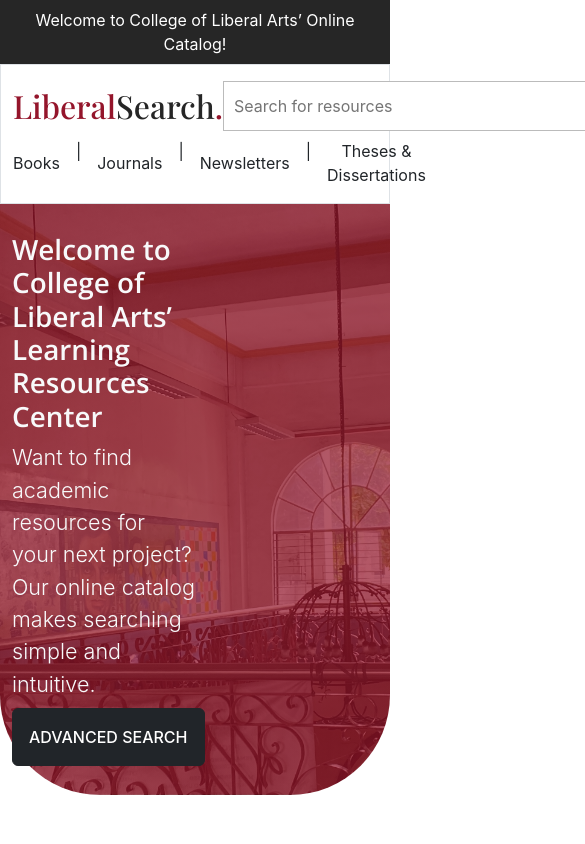
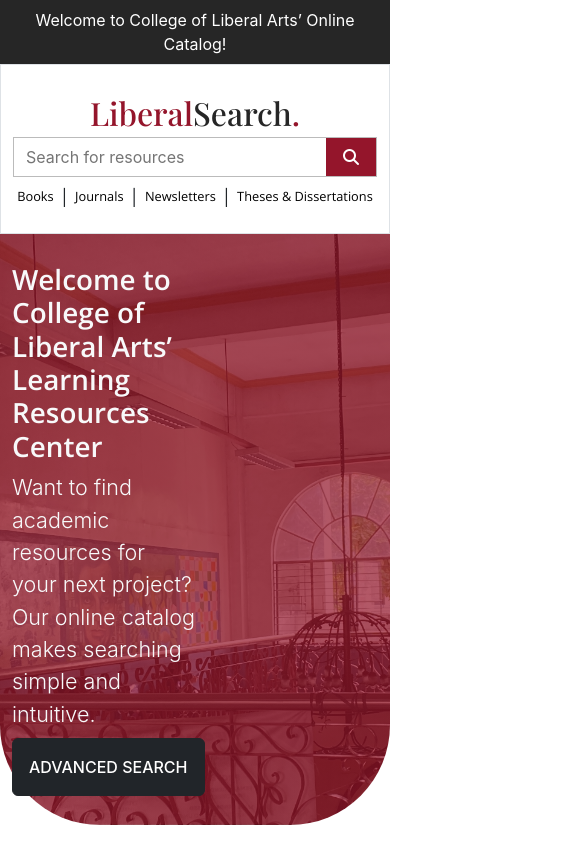
Before and after one commit to lancewrt/tuplrc-cla, a React (Create React App) app: page / in a window 390 px wide. Shown: the top 844 px of the page, 585 px wide, since content can reach past the window. Built offline with nearby package versions, Linux system fonts and the light colour scheme; no server answers; a web font is replaced by a local one.

Commit message:
update opad

```diff
--- a/src/components/AddedFilter/AddedFilter.jsx
+++ b/src/components/AddedFilter/AddedFilter.jsx
@@ -31,17 +31,17 @@ const AddedFilter = ({index, addedFilter, filters, filterCondition, handleAddFil
   return (
     <div className='mt-2 add-filter-box'>
         <div className='d-flex gap-2'>
-            <select name="logic" id="" className='form-select w-25' onChange={handleChange} value={addedFilter.logic}>
+            <select name="logic" id="" className='form-select w-25 text-capitalize' onChange={handleChange} value={addedFilter.logic}>
                 {logical.map(item=>(
                     <option value={item}>{item}</option>
                 ))}
             </select>
-            <select name="filter" id="" className='form-select w-50' onChange={handleChange} value={addedFilter.filter}>
+            <select name="filter" id="" className='form-select w-50 text-capitalize' onChange={handleChange} value={addedFilter.filter}>
                 {filters.map(item=>(
                     <option value={item}>{item}</option>
                 ))}
             </select>
-            <select name="condition" id="" className='form-select w-50' onChange={handleChange} value={addedFilter.condition}>
+            <select name="condition" id="" className='form-select w-50 text-capitalize' onChange={handleChange} value={addedFilter.condition}>
                 {filterCondition.map(item=>(
                     <option value={item}>{item}</option>
                 ))}
--- a/src/components/Navbar/Navbar.css
+++ b/src/components/Navbar/Navbar.css
@@ -24,16 +24,7 @@
     outline: none !important;
 }
 
-.navbar-box .search .dropdown{
-   background-color: var(--light-gray);
-   border-radius: 0;
-   width: 20px;
-}
 
-.navbar-box .search input{
-    padding: 0 10px;
-    width: 400px;
-}
 
 .navbar-box .search button{
     background-color: var(--tup-color);
@@ -43,5 +34,16 @@
 
 .navbar-box .menu button{
     background-color:transparent;
-    color: var(--open-sans);
+    font-family: var(--open-sans);
 }
+
+@media screen and (max-width:760px) {
+    .navbar-box .menu button{
+       font-size: 0.8rem;
+    }
+
+    .navbar-box .search{
+        height: 40px;
+    }
+
+}
--- a/src/components/Navbar/Navbar.jsx
+++ b/src/components/Navbar/Navbar.jsx
@@ -3,7 +3,7 @@ import './Navbar.css'
 import { Link, useLocation, useNavigate } from 'react-router-dom'
 import axios from 'axios';
 import { useDispatch, useSelector } from 'react-redux';
-import { fetchResources, setSearchQuery } from '../../features/resourceSlice';
+import { fetchResources, setSearchPerformed, setSearchQuery } from '../../features/resourceSlice';
 import { setTypeArray } from '../../features/typeSlice';
 
 const Navbar = ({query}) => {
@@ -19,8 +19,6 @@ const Navbar = ({query}) => {
   const {topic} = useSelector(state=>state.topic)
   const {resource,searchQuery,searchPerformed} = useSelector(state=>state.resource);
 
-  console.log(type)
-
   const handleKeyDown = (e) => {
     if (e.key === "Enter" && searchKeyword.length!='') {
         getSearch();
@@ -29,9 +27,9 @@ const Navbar = ({query}) => {
 
   const getSearch = async()=>{
     if(searchKeyword!=''){
+      dispatch(setSearchPerformed(true))
       dispatch(setSearchQuery(searchKeyword));
       dispatch(fetchResources({ searchQuery: searchKeyword, type, dept, topic })); // Pass as an object
-      dispatch(setSearchKeyword(true))
       navigate('/search')
     }
   }
@@ -40,60 +38,76 @@ const Navbar = ({query}) => {
     setSearchKeyword(searchQuery)
   },[searchQuery])
 
+  useEffect(()=>{
+    if(searchPerformed&&searchKeyword==''){
+      // dispatch(setSearchQuery(searchKeyword));
+      dispatch(fetchResources({ searchQuery: searchKeyword, type, dept, topic })); // Pass as an object
+      dispatch(setSearchPerformed(false))
+    }
+
+  },[searchKeyword])
+
   console.log(searchKeyword)
   console.log(resource)
 
   return (
-    <nav className='navbar-box container py-3'>
+    <nav className='navbar-box container py-4 py-lg-3'>
       {/* logo and search bar */}
-      <div className='d-flex align-items-center justify-content-between'>
-        <Link className='text-decoration-none' to='/'>
-          <p className='m-0 logo'>Liberal<span>Search</span>.</p>
+      <div className='row'>
+        <Link className='text-decoration-none col-12 col-lg-8' to='/'>
+          <p className='m-0 logo text-center text-lg-start'>Liberal<span>Search</span>.</p>
         </Link>
         {/* search */}
-        {!searchType&&<div className='d-flex search'>
-            {/* input */}
-            <input type="text" placeholder='Search for resources' onChange={(e)=>setSearchKeyword(e.target.value)} onKeyDown={handleKeyDown} value={searchKeyword}/>
-            {/* search button */}
-            <button className="" onClick={getSearch}>
-                <i class="fa-solid fa-magnifying-glass"></i>
-            </button>
-        </div>}
+        <div className='col-12 col-lg-4'>
+          {!searchType&&<div className='row search m-auto '>
+              {/* input */}
+              <input type="text" placeholder='Search for resources' onChange={(e)=>setSearchKeyword(e.target.value)} onKeyDown={handleKeyDown} value={searchKeyword} className='col'/>
+              {/* search button */}
+              <button className="col-3" onClick={getSearch}>
+                  <i class="fa-solid fa-magnifying-glass"></i>
+              </button>
+          </div>}
+        </div>
+
       </div>
       {/* menu */}
-      <div className="menu d-flex gap-3 mt-2">
+      <div className="menu d-flex align-items-center mt-2 justify-content-center justify-content-lg-start">
         <button
           onClick={()=>{
             dispatch(setTypeArray([1]))
             navigate(`/search?filter=Books`)
           }}
+          className='me-2 me-lg-3'
         >
           Books
         </button>
-        <span>|</span>
+        <span className='me-2 me-lg-3'>|</span>
         <button
           onClick={()=>{
             dispatch(setTypeArray([2]))
             navigate(`/search?filter=Journals`)
           }}
+          className='me-2 me-lg-3'
         >
           Journals
         </button>
-        <span>|</span>
+        <span className='me-2 me-lg-3'>|</span>
         <button
           onClick={()=>{
             dispatch(setTypeArray([3]))
             navigate(`/search?filter=Newsletters`)
           }}
+          className='me-2 me-lg-3'
         >
           Newsletters
         </button>
-        <span>|</span>
+        <span className='me-2 me-lg-3'>|</span>
         <button
           onClick={()=>{
             dispatch(setTypeArray([4]))
             navigate(`/search?filter=Theses and Dissertations`)
           }}
+          className=''
         >
           Theses & Dissertations
         </button>
```
